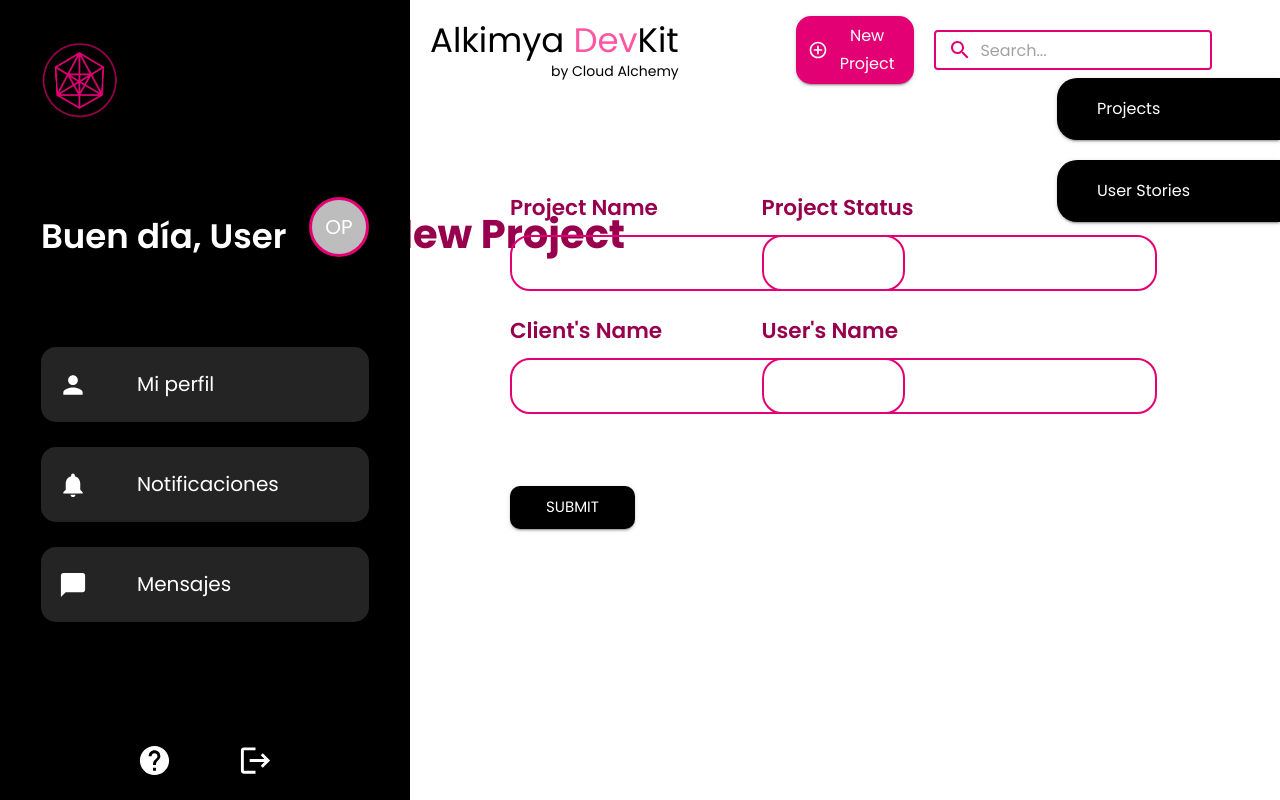
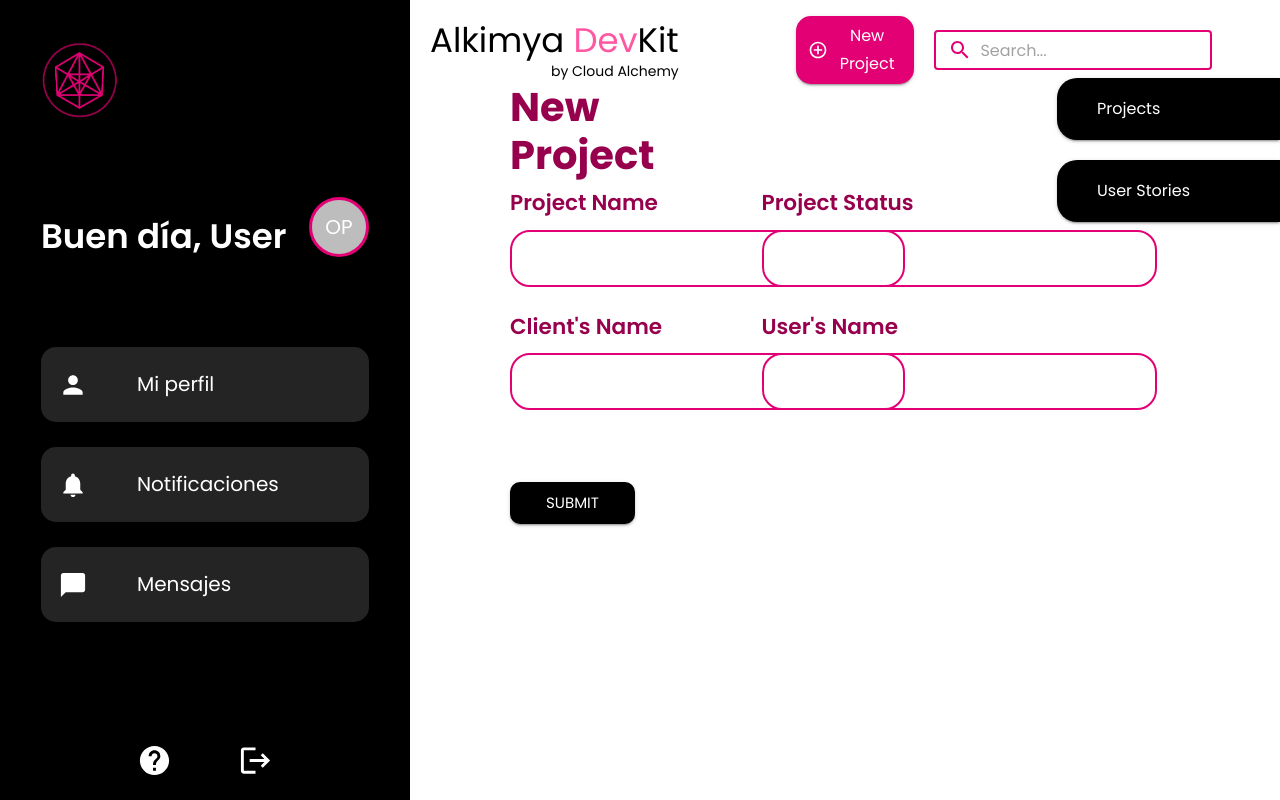
Before and after one commit to Cloud-Alchemy-Projects/AlkimyaDevKit, a React (Create React App) app in the folder client/: page /projects in a window 1280 px wide. Built offline with nearby package versions, Linux system fonts and the light colour scheme.

Commit message:
Cambio en el texto New Project

```diff
--- a/client/src/screens/project/Projects.jsx
+++ b/client/src/screens/project/Projects.jsx
@@ -17,11 +17,11 @@
 
             <div className={classes.projectsContainer}>
 
+                <div className={classes.formsContainer}>
+
                 <div className={classes.typoContainer}>
                     <Typography className={classes.projectsTypo} variant="h2">New Project</Typography>
                 </div>
-
-                <div className={classes.formsContainer}>
 
                     <Grid container rowSpacing={1} columnSpacing={{ xs: 1, sm: 2, md: 3 }}>
 
--- a/client/src/screens/project/styles.js
+++ b/client/src/screens/project/styles.js
@@ -13,12 +13,12 @@
     },
     typoContainer:{ //Contenedor para el texto New Project
         width: '40%',
-        height: '100%',
+        height: '20%',
         display: 'flex',
-        justifyContent: 'center',
-        alignItems: 'top',
-        paddingTop: '210px',
-        marginBottom: '-650px'
+        justifyContent: 'left',
+        alignItems: 'center',
+        paddingTop: '22%',
+        marginBottom: '8%'
     },
     projectsTypo: {
         color: '#97004D',
@@ -45,7 +45,7 @@
 		height: "55px",
         [`& fieldset`]: { // <== cambia el borde de los campos de texto
             borderRadius: 20,
-          },
+        },
 	}
 
 }));
```
